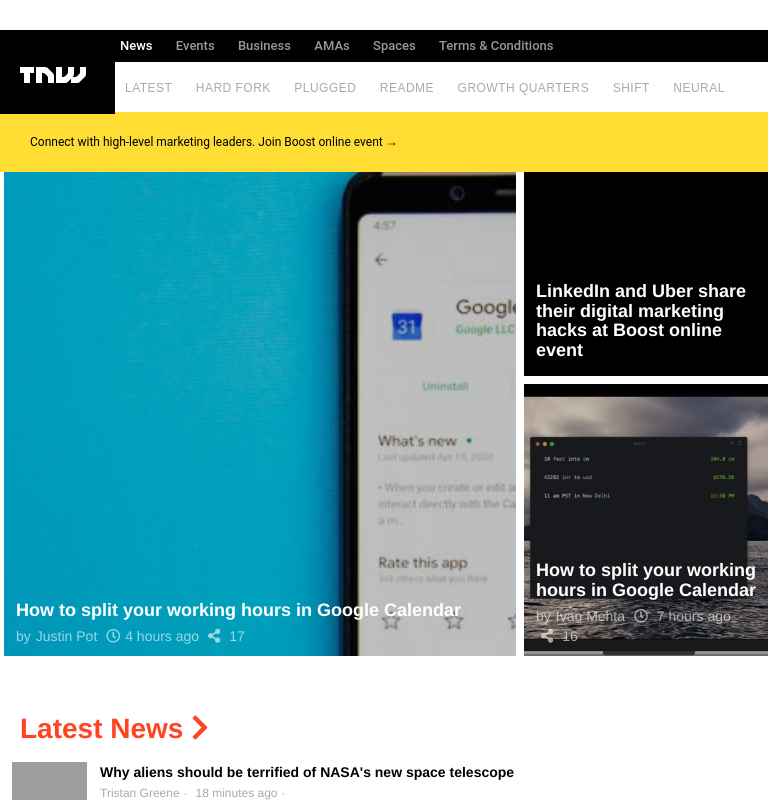
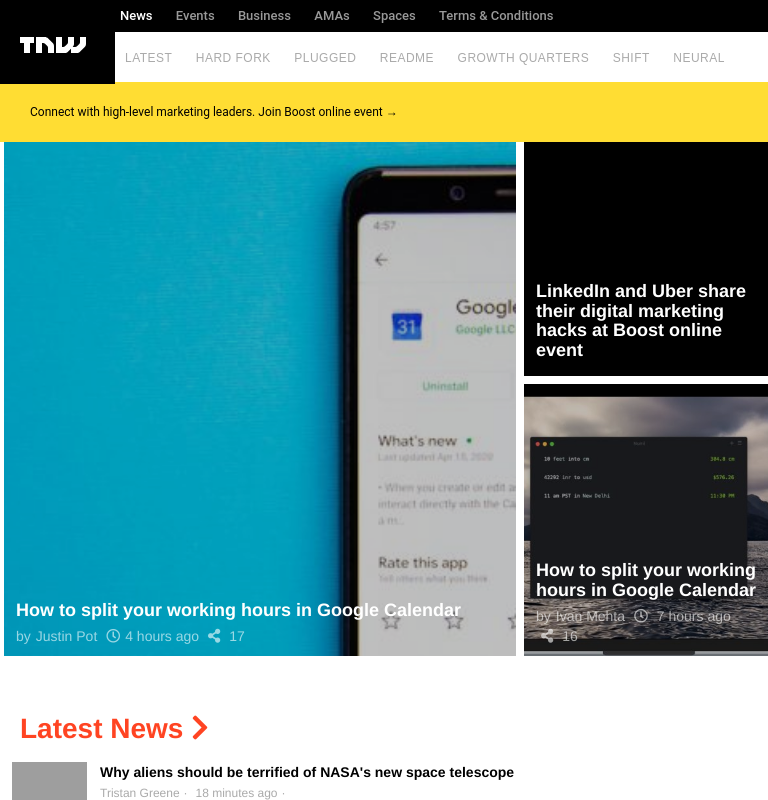
Before and after one commit to uzairali19/perma-tnw-responsive, a website: page index.html in a window 768 px wide. Drawn offline with Linux system fonts and the light colour scheme; grey boxes are pictures that could not be loaded.

Commit message:
Milestone 1 Updated

```diff
--- a/style.css
+++ b/style.css
@@ -733,10 +733,6 @@
     display: none;
   }
 
-  .sticky-top {
-    margin-top: 30px;
-  }
-
   .nav-links {
     display: inline-block;
     position: absolute;
```
